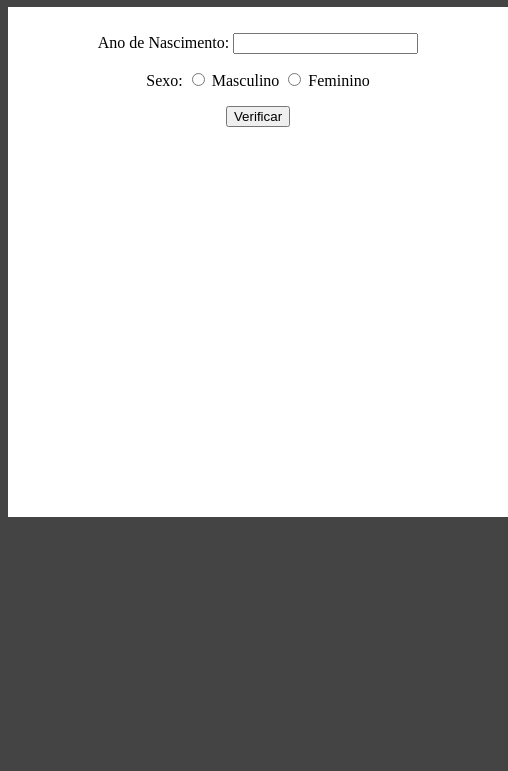
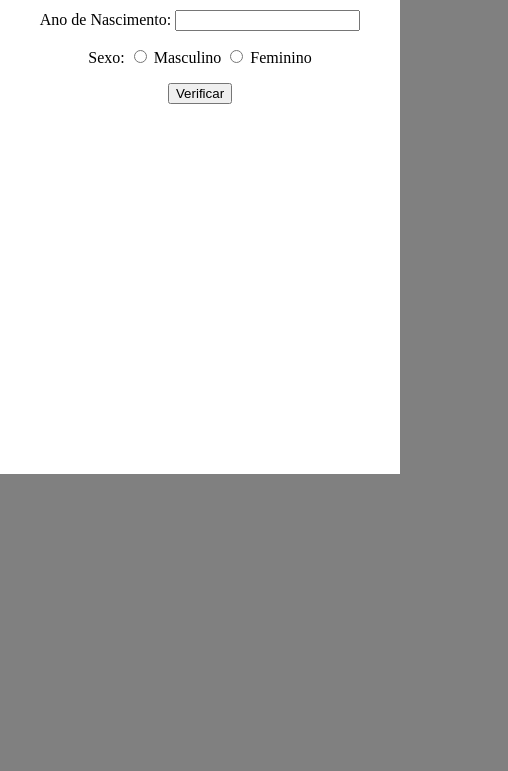
Before and after one commit to Uberdanalmeida/verificador, a plain HTML site: page index.html in a window 390 px wide. Shown: the part 73-844 px from the top of the page, 508 px wide, since content can reach past the window. Drawn offline with Linux system fonts and the light colour scheme.

Commit message:
tornando responsivo

```diff
--- a/style.css
+++ b/style.css
@@ -15,3 +15,27 @@ h1 {
     text-align: center;
     color: white;
 }
+
+@media (max-width: 480px) {
+    body {
+        margin: 0;
+        padding: 0;
+        background-color: gray;
+    }
+
+    #verif {
+        height: 480px;
+        width: 400px;
+        text-align: center;
+        background-color: white;
+        color: black;
+        margin: auto;
+    }
+
+    h1 {
+        width: 400px;
+        padding-top: 20px;
+        margin: auto;
+    }
+
+}
```
